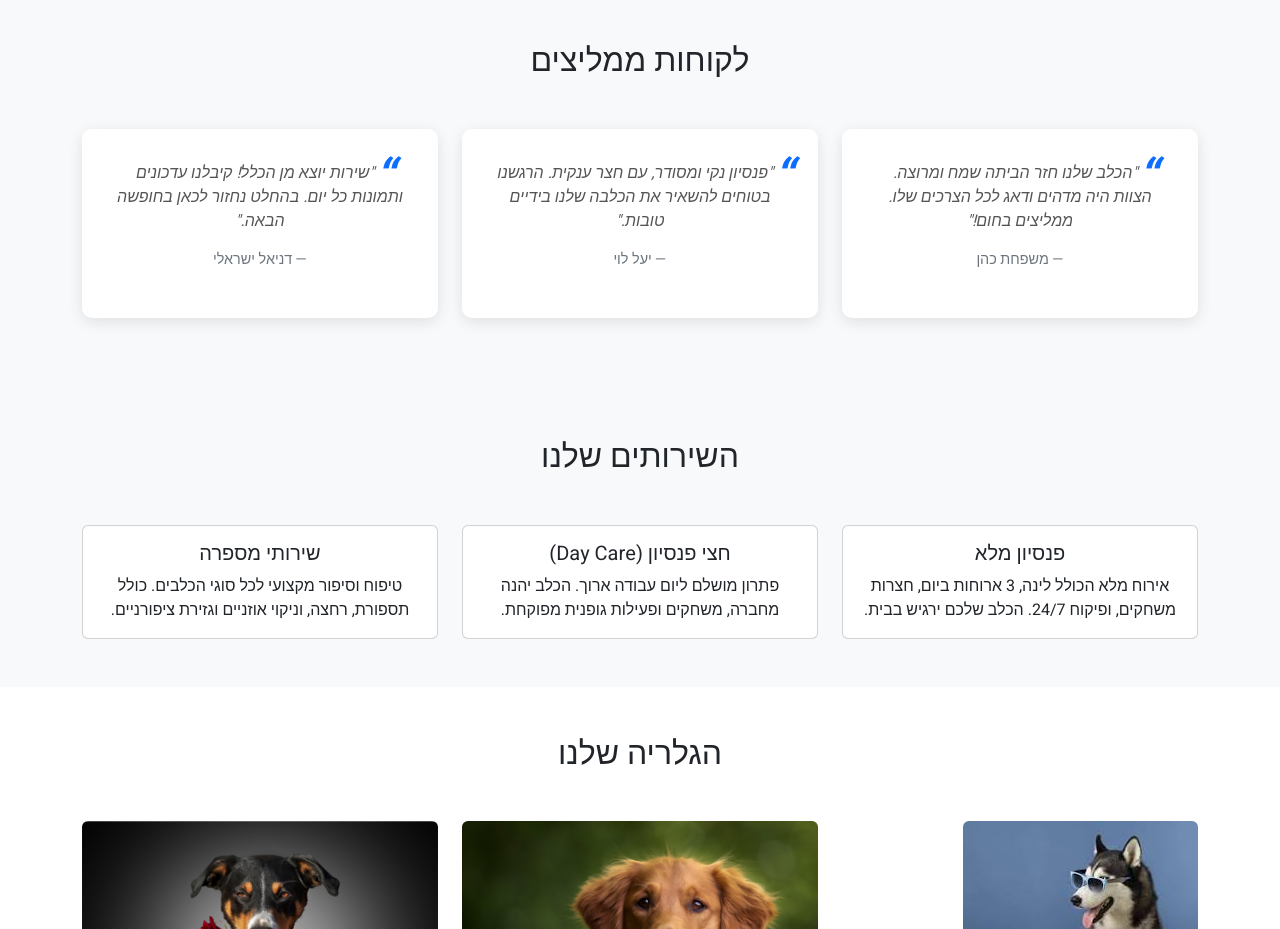
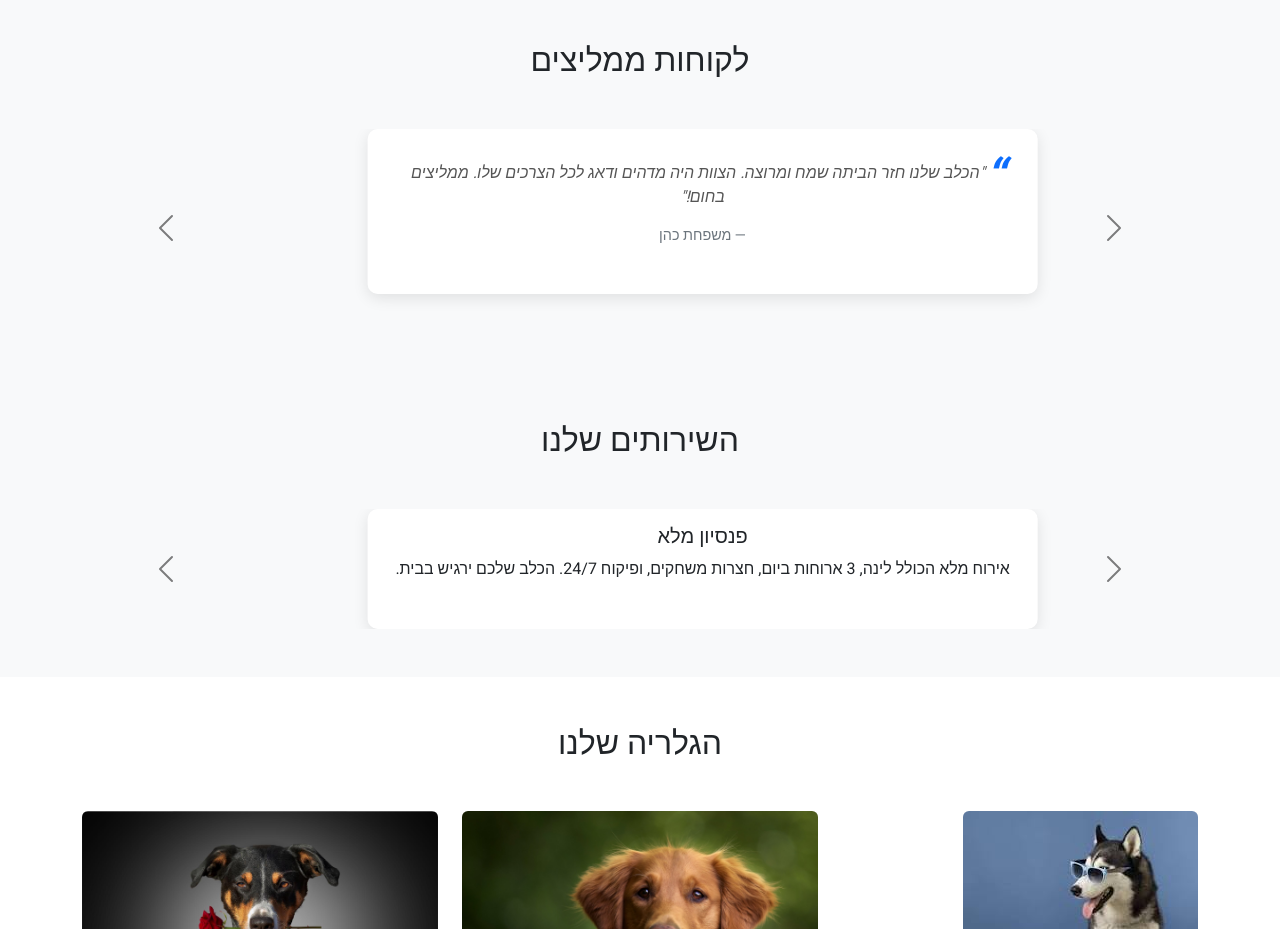
Before and after one commit to doritox/pension, a plain HTML site: page index.html in a window 1280 px wide. Shown: the part 880-1809 px from the top of the page. Drawn offline with nearby package versions, Linux system fonts and the light colour scheme; some packages are replaced by stand-ins of ours; a script that the page names is missing.

Commit message:
UPDATE CAROSLA

```diff
--- a/css/style.css
+++ b/css/style.css
@@ -80,3 +80,22 @@ body {
     top: 15px;
     margin-right: -10px;
 }
+
+/* Carousel Controls */
+.carousel-control-prev-icon,
+.carousel-control-next-icon {
+    filter: invert(1); /* Makes the icons dark */
+}
+
+#testimonialCarousel .testimonial-card {
+    margin: 0 auto 2rem auto; /* Center and add bottom margin */
+    max-width: 90%;
+}
+
+#servicesCarousel .card {
+    margin: 0 auto 2rem auto; /* Center and add bottom margin */
+    max-width: 90%;
+    box-shadow: 0 4px 15px rgba(0, 0, 0, 0.1);
+    border: none;
+    border-radius: 10px;
+}
--- a/index.html
+++ b/index.html
@@ -80,9 +80,12 @@
                 <div class="text-center mb-5">
                     <h2 class="mb-4">לקוחות ממליצים</h2>
                 </div>
-                <div class="row">
-                    <div class="col-lg-4 col-md-6 mb-4">
-                        <div class="card testimonial-card h-100">
+                <div id="testimonialCarousel" class="carousel slide" data-bs-ride="carousel">
+                    <div class="carousel-inner">
+                        <div class="carousel-item active">
+                            <div class="d-flex justify-content-center">
+                                <div class="col-lg-8 col-md-10">
+                                    <div class="card testimonial-card">
                                         <div class="card-body text-center">
                                             <p class="card-text">"הכלב שלנו חזר הביתה שמח ומרוצה. הצוות היה מדהים ודאג לכל
                                                 הצרכים שלו. ממליצים בחום!"</p>
@@ -90,8 +93,12 @@
                                         </div>
                                     </div>
                                 </div>
-                    <div class="col-lg-4 col-md-6 mb-4">
-                        <div class="card testimonial-card h-100">
+                            </div>
+                        </div>
+                        <div class="carousel-item">
+                            <div class="d-flex justify-content-center">
+                                <div class="col-lg-8 col-md-10">
+                                    <div class="card testimonial-card">
                                         <div class="card-body text-center">
                                             <p class="card-text">"פנסיון נקי ומסודר, עם חצר ענקית. הרגשנו בטוחים להשאיר את הכלבה
                                                 שלנו בידיים טובות."</p>
@@ -99,8 +106,12 @@
                                         </div>
                                     </div>
                                 </div>
-                    <div class="col-lg-4 col-md-6 mb-4">
-                        <div class="card testimonial-card h-100">
+                            </div>
+                        </div>
+                        <div class="carousel-item">
+                            <div class="d-flex justify-content-center">
+                                <div class="col-lg-8 col-md-10">
+                                    <div class="card testimonial-card">
                                         <div class="card-body text-center">
                                             <p class="card-text">"שירות יוצא מן הכלל! קיבלנו עדכונים ותמונות כל יום. בהחלט נחזור
                                                 לכאן בחופשה הבאה."</p>
@@ -108,6 +119,17 @@
                                         </div>
                                     </div>
                                 </div>
+                            </div>
+                        </div>
+                    </div>
+                    <button class="carousel-control-prev" type="button" data-bs-target="#testimonialCarousel" data-bs-slide="prev">
+                        <span class="carousel-control-prev-icon" aria-hidden="true"></span>
+                        <span class="visually-hidden">Previous</span>
+                    </button>
+                    <button class="carousel-control-next" type="button" data-bs-target="#testimonialCarousel" data-bs-slide="next">
+                        <span class="carousel-control-next-icon" aria-hidden="true"></span>
+                        <span class="visually-hidden">Next</span>
+                    </button>
                 </div>
             </div>
         </section>
@@ -118,34 +140,56 @@
                 <div class="text-center mb-5">
                     <h2 class="mb-4">השירותים שלנו</h2>
                 </div>
-                <div class="row text-center">
-                    <div class="col-md-4">
+                <div id="servicesCarousel" class="carousel slide" data-bs-ride="carousel">
+                    <div class="carousel-inner">
+                        <div class="carousel-item active">
+                            <div class="d-flex justify-content-center">
+                                <div class="col-lg-8 col-md-10">
                                     <div class="card h-100">
-                            <div class="card-body">
+                                        <div class="card-body text-center">
                                             <h5 class="card-title">פנסיון מלא</h5>
                                             <p class="card-text">אירוח מלא הכולל לינה, 3 ארוחות ביום, חצרות משחקים, ופיקוח 24/7.
                                                 הכלב שלכם ירגיש בבית.</p>
                                         </div>
                                     </div>
                                 </div>
-                    <div class="col-md-4">
+                            </div>
+                        </div>
+                        <div class="carousel-item">
+                            <div class="d-flex justify-content-center">
+                                <div class="col-lg-8 col-md-10">
                                     <div class="card h-100">
-                            <div class="card-body">
+                                        <div class="card-body text-center">
                                             <h5 class="card-title">חצי פנסיון (Day Care)</h5>
                                             <p class="card-text">פתרון מושלם ליום עבודה ארוך. הכלב יהנה מחברה, משחקים ופעילות גופנית
                                                 מפוקחת.</p>
                                         </div>
                                     </div>
                                 </div>
-                    <div class="col-md-4">
+                            </div>
+                        </div>
+                        <div class="carousel-item">
+                            <div class="d-flex justify-content-center">
+                                <div class="col-lg-8 col-md-10">
                                     <div class="card h-100">
-                            <div class="card-body">
+                                        <div class="card-body text-center">
                                             <h5 class="card-title">שירותי מספרה</h5>
                                             <p class="card-text">טיפוח וסיפור מקצועי לכל סוגי הכלבים. כולל תספורת, רחצה, וניקוי
                                                 אוזניים וגזירת ציפורניים.</p>
                                         </div>
                                     </div>
                                 </div>
+                            </div>
+                        </div>
+                    </div>
+                    <button class="carousel-control-prev" type="button" data-bs-target="#servicesCarousel" data-bs-slide="prev">
+                        <span class="carousel-control-prev-icon" aria-hidden="true"></span>
+                        <span class="visually-hidden">Previous</span>
+                    </button>
+                    <button class="carousel-control-next" type="button" data-bs-target="#servicesCarousel" data-bs-slide="next">
+                        <span class="carousel-control-next-icon" aria-hidden="true"></span>
+                        <span class="visually-hidden">Next</span>
+                    </button>
                 </div>
             </div>
         </section>
```
Lines whose indentation alone changed are shown as unchanged.
